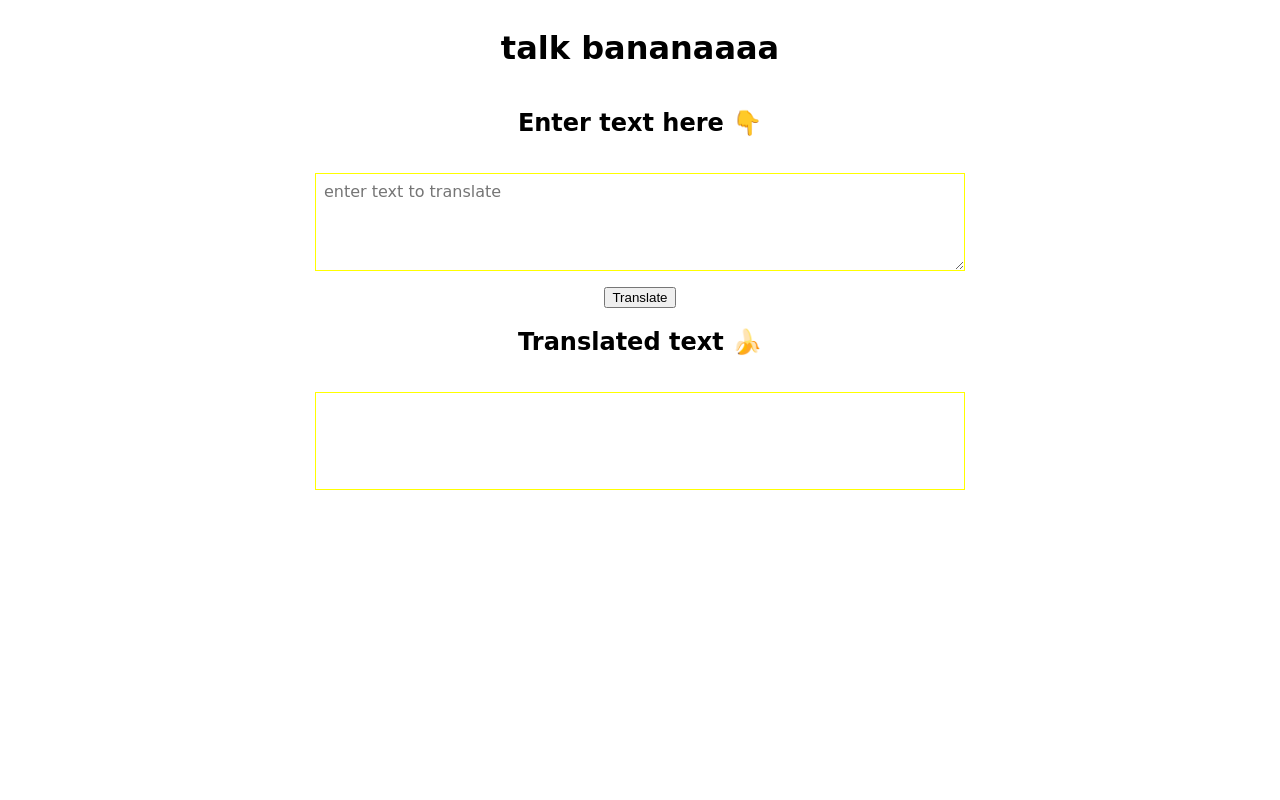
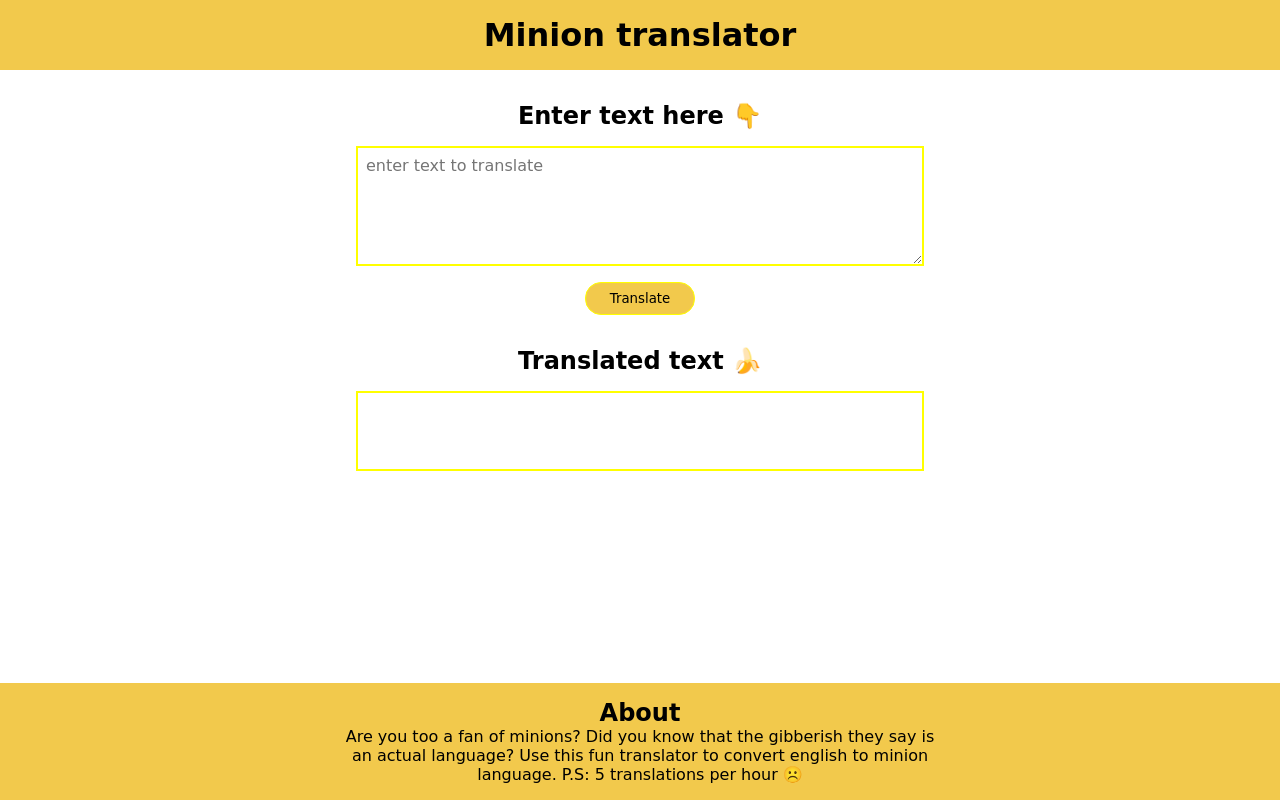
Before and after one commit to thunderfreak/banana-speak, a plain HTML site: page index.html in a window 1280 px wide. Drawn offline with Linux system fonts and the light colour scheme; a web font is replaced by a local one.

Commit message:
v2: styling added

```diff
--- a/index.html
+++ b/index.html
@@ -1,5 +1,6 @@
 <!DOCTYPE html>
 <html lang="en">
+
 <head>
     <meta charset="UTF-8">
     <meta http-equiv="X-UA-Compatible" content="IE=edge">
@@ -7,14 +8,27 @@
     <title>Speak banana</title>
     <link href="styles.css" rel="stylesheet">
 </head>
+
 <body>
-    <h1>talk bananaaaa</h1>
-    <h2>Enter text here 👇</h2>
-    <textarea id="txt-input" placeholder="enter text to translate"></textarea>
-    <button id="btn-translate">Translate</button>
-    <h2>Translated text 🍌</h2>
-    <div id="txt-output"></div>
+    <div class="header">
+        <h1>Minion translator</h1>
+    </div>
+    <div class="main">
+        <h2>Enter text here 👇</h2>
+        <textarea id="txt-input" placeholder="enter text to translate"></textarea>
+        <button id="btn-translate">Translate</button>
+        <h2>Translated text 🍌</h2>
+        <div id="txt-output"></div>
+    </div>
+
+
+
+    <footer>
+        <h2>About</h2>
+        <p>Are you too a fan of minions? Did you know that the gibberish they say is an actual language? Use this fun translator to convert english to minion language. P.S: 5 translations per hour ☹️</p>
+    </footer>
 
     <script src="app.js" type="text/javascript"></script>
 </body>
+
 </html>
--- a/styles.css
+++ b/styles.css
@@ -1,15 +1,30 @@
 @import url('https://fonts.googleapis.com/css2?family=Klee+One:wght@400;600&display=swap');
+
+:root {
+    --primary:#F2C94C;
+    --width-break:600px;
+}
+
+*{
+    margin: 0;
+    box-sizing: border-box;
+}
+
 body {
     font-family: 'Klee One', cursive;
-    display: flex;
-    flex-direction: column;
-    align-items: center;
+}
+
+.main {
+    margin: auto;
+    max-width: var(--width-break);
+    padding: 2rem 1rem;
+    text-align: center;
 }
 
 textarea {
-    border: 1.5px solid yellow;
-    height: 10vh;
-    width: 50%;
+    border: 2px solid yellow;
+    height: 15vh;
+    width: 100%;
     display: block;
     margin: 1rem 0rem;
     padding: 0.5rem;
@@ -18,10 +33,40 @@ textarea {
 }
 
 #txt-output {
-    border: 1.5px solid yellow;
+    border: 2px solid yellow;
     height: 10vh;
-    width: 50%;
+    width: 100%;
     display: block;
     margin: 1rem 0rem;
     padding: 0.5rem;
+    overflow: scroll;
 }
+
+.header {
+    background-color: var(--primary);
+    text-align: center;
+    padding: 1rem;
+}
+
+footer {
+    bottom:0;
+    position: absolute;
+    text-align: center;
+    background-color: var(--primary);
+    padding: 1rem;
+    width: 100%;
+}
+
+footer p {
+    max-width: var(--width-break);
+    margin:auto;
+}
+
+button {
+    font-family: inherit;
+    background-color:var(--primary) ;
+    border:1px solid yellow;
+    border-radius: 1rem;
+    padding: 0.5rem 1.5rem;
+    margin-bottom: 2rem;
+}
```
